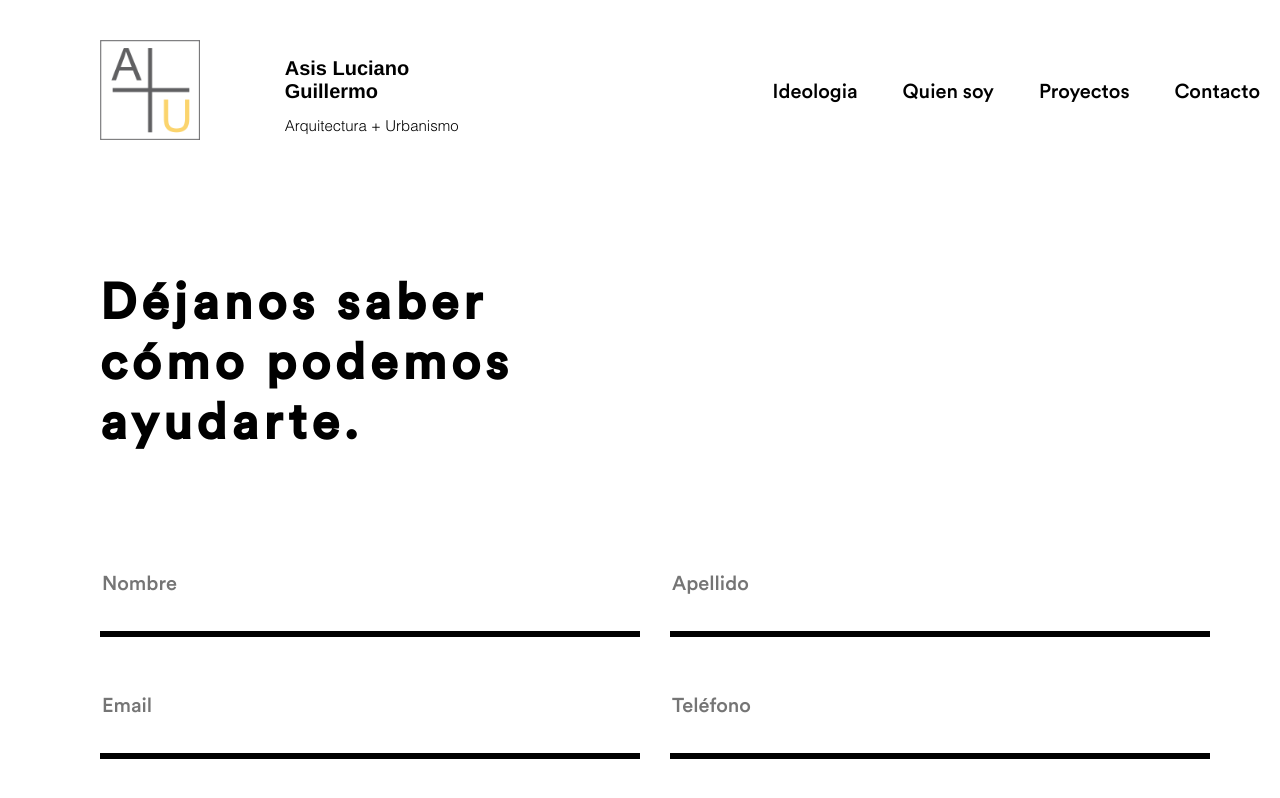
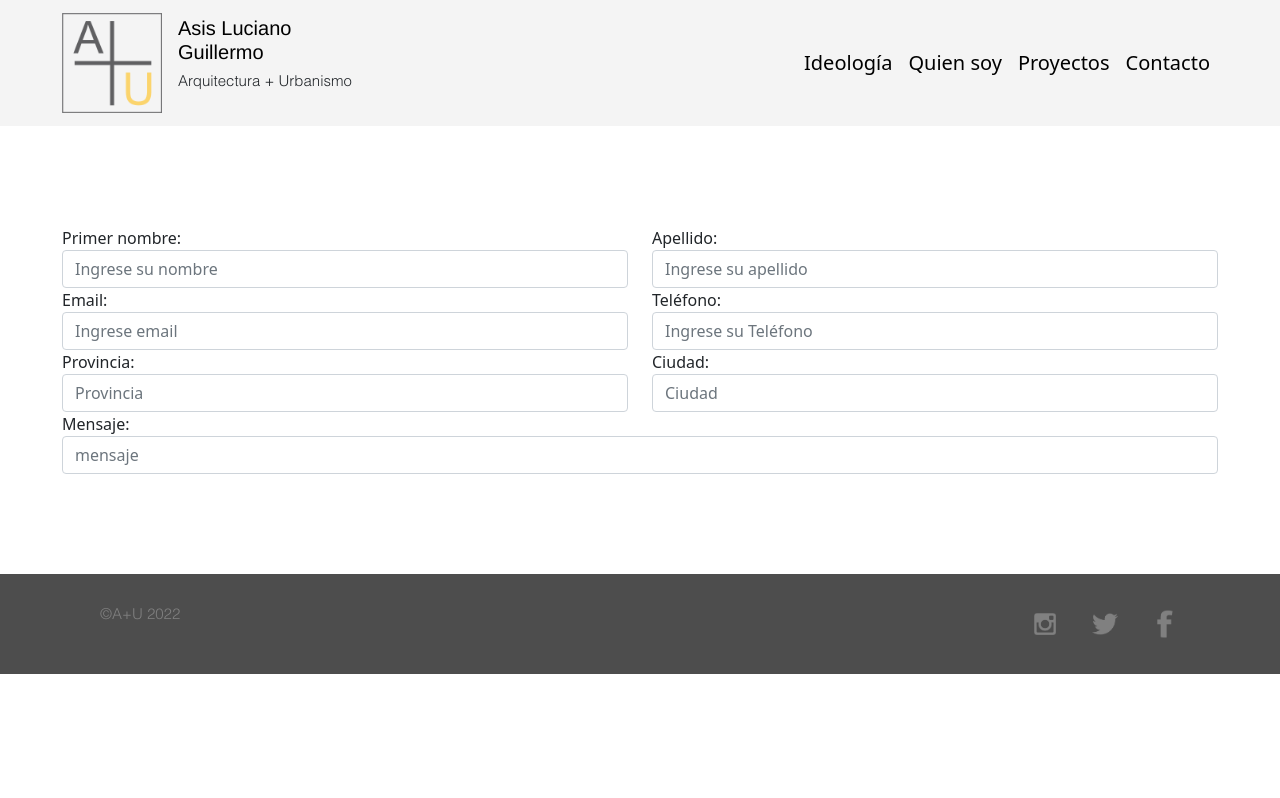
Before and after one commit to javiigcba/coder-arq, a plain HTML site: page pages/contacto.html in a window 1280 px wide. Shown: the top 798 px of the page. Drawn offline with Linux system fonts and the light colour scheme; files whose address does not match are found by name.

Commit message:
desafio bootstrap en index y pag contacto

```diff
--- a/css/MiEstilo.css
+++ b/css/MiEstilo.css
@@ -606,4 +606,47 @@ footer{
         letter-spacing: 0.10em;
         line-height: 150%
     }
+
+
+
 }
+
+/*bootstrap*/
+
+#minav{
+    background-color: rgba(65, 65, 65, 0.5);
+    margin-bottom: 100px;
+    padding-left: 50px;
+    padding-right: 50px;
+}
+
+#minavgris{
+    background-color: rgba(244, 244, 244);
+    margin-bottom: 100px;
+    padding-left: 50px;
+    padding-right: 50px;
+}
+
+.navbar-nav{
+    font-size: 20px;
+
+
+}
+.navbar-nav li a {
+    color: white;
+}
+.navbar-nav > li > a:hover{
+    color:rgb(255, 208, 0)
+}
+
+#linknegro li a {
+    color: black;
+}
+
+#linknegro > li > a:hover{
+    color:rgb(255, 208, 0)
+}
+
+#bootcontacto{
+    margin: 50px;
+}
--- a/pages/contacto.html
+++ b/pages/contacto.html
@@ -5,37 +5,110 @@
     <meta http-equiv="X-UA-Compatible" content="IE=edge">
     <meta name="viewport" content="width=device-width, initial-scale=1.0">
     <title>Contacto</title>
-    <link rel="stylesheet" href="../libs/bootstrap/css/bootstrap-grid.min.css">
+    <link rel="stylesheet" href="../libs/bootstrap/css/bootstrap.min.css">
     <link  rel="stylesheet" href="../css/MiEstilo.css">
     <link rel="shortcut icon" href="../resource/LOGO.png" type="image/x-icon">
 
 </head>
 <body>
 
-    <header>
-        <Nav>
+    <nav id="minavgris" class="navbar navbar-expand-lg  ">
+        <div class="container-fluid">
+        <a class="navbar-brand" href="../index.html">
+            <img class="logo" src="../resource/LOGO.png">
+        </a>
 
-            <div id="header">
-                <a href="../index.html"><img class="logo" src="../resource/LOGO.png"/></a>
-                <div id="nomysub">
-                    <h2 class="nombrearq" >Asis Luciano<br>Guillermo</h2>
-                    <p class="subnombre">Arquitectura + Urbanismo</p>
-                </div>
-                <ul class="menu">
-                <li><a href="./ideologia.html">Ideologia</a></li>
-                <li><a href="./quien_soy.html">Quien soy</a></li>
-                <li><a href="./proyectos.html">Proyectos</a></li>
-                <li><a href="./contacto.html">Contacto</a></li>
+        <div class="row">
+        <h2 class="nombrearq" >Asis Luciano<br>Guillermo</h2>
+        <p class="subnombre">Arquitectura + Urbanismo</p>
+        </div>
+            <div class="collapse navbar-collapse" id="navbarNav">
+                <ul id="linknegro" class="navbar-nav ms-auto flex-nowrap">
+                    <li class="nav-item">
+                        <a class="nav-link active" aria-current="page" href="./ideologia.html">Ideología</a>
+                    </li>
+                    <li class="nav-item">
+                        <a class="nav-link active" aria-current="page" href="./quien_soy.html">Quien soy</a>
+                    </li>
+                    <li class="nav-item">
+                        <a class="nav-link active" aria-current="page" href="./proyectos.html">Proyectos</a>
+                    </li>
+                    <li class="nav-item">
+                        <a class="nav-link active" aria-current="page" href="./contacto.html">Contacto</a>
+                    </li>
                 </ul>
             </div>
+        </div>
+    </nav>
 
-        </Nav>
-    </header>
+
+
 
 
     <main>
 
-        <div id="contacto">
+
+        <div id="bootcontacto" class="row">
+            <div class="col-xs-12 col-md-6">
+                    <div class="form-group">
+                        <label for="email">Primer nombre:</label>
+                        <input type="text" class="form-control"
+                        id="primernombre" placeholder="Ingrese su nombre"
+                        name="nombre">
+                    </div>
+            </div>
+            <div class="col-xs-12 col-md-6">
+                <div class="form-group">
+                    <label for="apellido">Apellido:</label>
+                    <input type="text" class="form-control"
+                    id="apellido" placeholder="Ingrese su apellido"
+                    name="apellido">
+                </div>
+            </div>
+            <div class="col-xs-12 col-md-6">
+                <div class="form-group">
+                    <label for="email">Email:</label>
+                    <input type="email" class="form-control"
+                    id="email" placeholder="Ingrese email"
+                    name="email">
+                </div>
+            </div>
+            <div class="col-xs-12 col-md-6">
+                <div class="form-group">
+                    <label for="tel">Teléfono:</label>
+                    <input type="tel" class="form-control"
+                    id="telefono" placeholder="Ingrese su Teléfono"
+                    name="telefono">
+                </div>
+            </div>
+            <div class="col-xs-12 col-md-6">
+                <div class="form-group">
+                    <label for="provincia">Provincia:</label>
+                    <input type="text" class="form-control"
+                    id="provincia" placeholder="Provincia"
+                    name="provincia">
+                </div>
+            </div>
+            <div class="col-xs-12 col-md-6">
+                <div class="form-group">
+                    <label for="ciudad">Ciudad:</label>
+                    <input type="text" class="form-control"
+                    id="ciudad" placeholder="Ciudad"
+                    name="ciudad">
+                </div>
+            </div>
+            <div class="form-group">
+                <label for="mensaje">Mensaje:</label>
+                <input type="text" class="form-control"
+                id="msj" placeholder="mensaje"
+                name="mensaje">
+            </div>
+        </div>
+
+
+
+
+        <!-- <div id="contacto">
             <div class="TituloContacto">
                 <h1 class="titcontacto">Déjanos saber cómo podemos ayudarte.</h1>
             </div>
@@ -77,7 +150,7 @@
 
 
         </div>
-
+         -->
 
     </main>
 
```
Also changed, not shown: index.html (+31 -14 lines), pages/ideologia.html (+1 -1 lines), pages/proyectos.html (+1 -1 lines), pages/quien_soy.html (+1 -1 lines).
